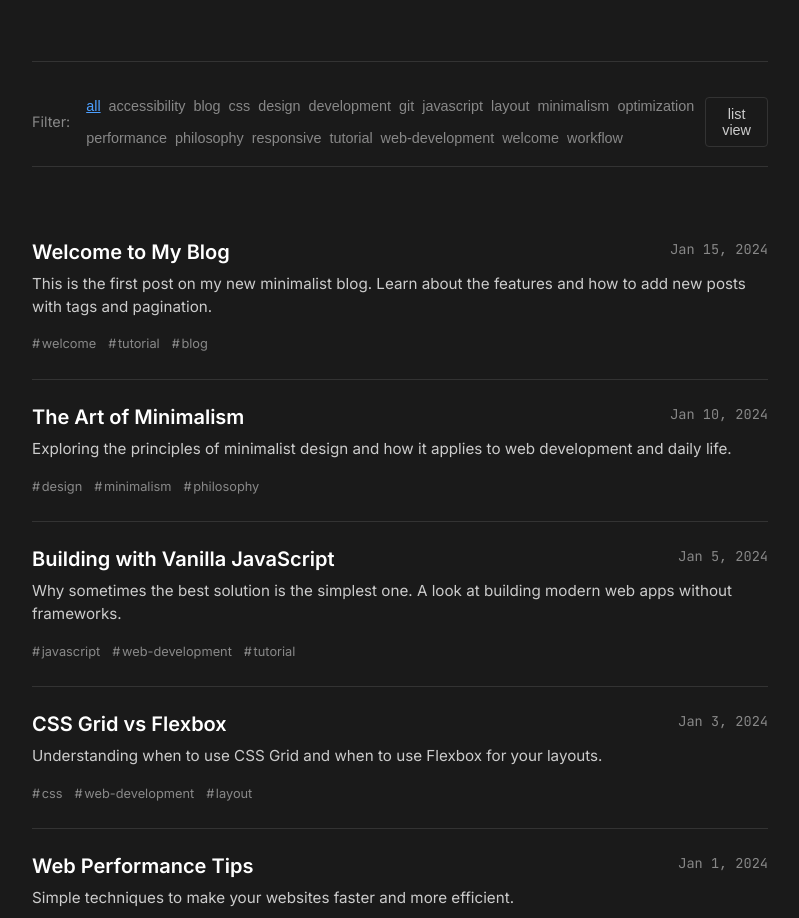
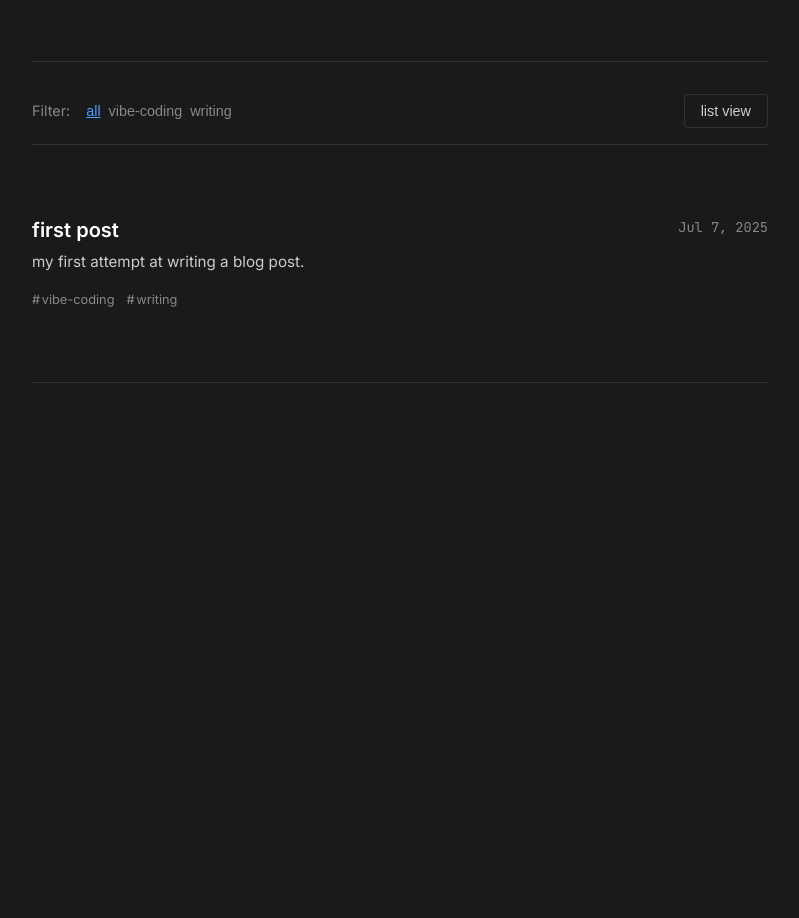
Before and after one commit to Mpitsiali/blog, a plain HTML site: page index.html in a window 1280 px wide. Shown: the part 152-1070 px from the top of the page, without its empty margins (240-1039 px from the left). After the commit the page ends 800 px from the top, so only its background shows below. Drawn offline with nearby package versions, Linux system fonts and the light colour scheme.

Commit message:
first actual post

```diff
--- a/index.html
+++ b/index.html
@@ -3,7 +3,7 @@
 <head>
     <meta charset="UTF-8">
     <meta name="viewport" content="width=device-width, initial-scale=1.0">
-    <title>Minimal Blog</title>
+    <title>mpitsiali's blog</title>
     <link rel="stylesheet" href="styles.css">
     <link href="https://fonts.googleapis.com/css2?family=Inter:wght@300;400;500;600&family=JetBrains+Mono:wght@400&display=swap" rel="stylesheet">
     <script src="https://cdn.jsdelivr.net/npm/marked/marked.min.js"></script>
@@ -11,8 +11,8 @@
 <body>
     <div class="container">
         <header class="header">
-            <h1 class="logo">Minimal Blog</h1>
-            <p class="tagline">Simple thoughts, clearly expressed</p>
+            <h1 class="logo">mpitsiali's blog</h1>
+            <p class="tagline">software engineer based in cyprus</p>
             <button class="theme-toggle" id="themeToggle" aria-label="Toggle theme">
                 <span class="theme-icon">🌙</span>
             </button>
--- a/script.js
+++ b/script.js
@@ -1,65 +1,23 @@
 // Blog configuration
+    // {
+    //   title: "Accessibility in Web Design",
+    //   date: "2023-12-20",
+    //   excerpt: "Making your websites accessible to everyone, including users with disabilities.",
+    //   file: "accessibility.md",
+    //   tags: ["accessibility", "design", "web-development"],
+    // },
 const BLOG_CONFIG = {
   postsPerPage: 8,
   posts: [
     {
-      title: "Welcome to My Blog",
-      date: "2024-01-15",
+      title: "first post",
+      date: "2025-07-07",
       excerpt:
-        "This is the first post on my new minimalist blog. Learn about the features and how to add new posts with tags and pagination.",
+        "my first attempt at writing a blog post.",
       file: "welcome.md",
-      tags: ["welcome", "tutorial", "blog"],
+      tags: ["vibe-coding", "writing"],
     },
-    {
-      title: "The Art of Minimalism",
-      date: "2024-01-10",
-      excerpt: "Exploring the principles of minimalist design and how it applies to web development and daily life.",
-      file: "minimalism.md",
-      tags: ["design", "minimalism", "philosophy"],
-    },
-    {
-      title: "Building with Vanilla JavaScript",
-      date: "2024-01-05",
-      excerpt:
-        "Why sometimes the best solution is the simplest one. A look at building modern web apps without frameworks.",
-      file: "vanilla-js.md",
-      tags: ["javascript", "web-development", "tutorial"],
-    },
-    {
-      title: "CSS Grid vs Flexbox",
-      date: "2024-01-03",
-      excerpt: "Understanding when to use CSS Grid and when to use Flexbox for your layouts.",
-      file: "css-grid-flexbox.md",
-      tags: ["css", "web-development", "layout"],
-    },
-    {
-      title: "Web Performance Tips",
-      date: "2024-01-01",
-      excerpt: "Simple techniques to make your websites faster and more efficient.",
-      file: "performance-tips.md",
-      tags: ["performance", "web-development", "optimization"],
-    },
-    {
-      title: "Responsive Design Principles",
-      date: "2023-12-28",
-      excerpt: "Creating websites that work beautifully on all devices and screen sizes.",
-      file: "responsive-design.md",
-      tags: ["design", "css", "responsive"],
-    },
-    {
-      title: "Git Workflow Best Practices",
-      date: "2023-12-25",
-      excerpt: "Organizing your Git workflow for better collaboration and code management.",
-      file: "git-workflow.md",
-      tags: ["git", "workflow", "development"],
-    },
-    {
-      title: "Accessibility in Web Design",
-      date: "2023-12-20",
-      excerpt: "Making your websites accessible to everyone, including users with disabilities.",
-      file: "accessibility.md",
-      tags: ["accessibility", "design", "web-development"],
-    },
+
   ],
 }
 
```
Also changed, not shown: 9 other files.
